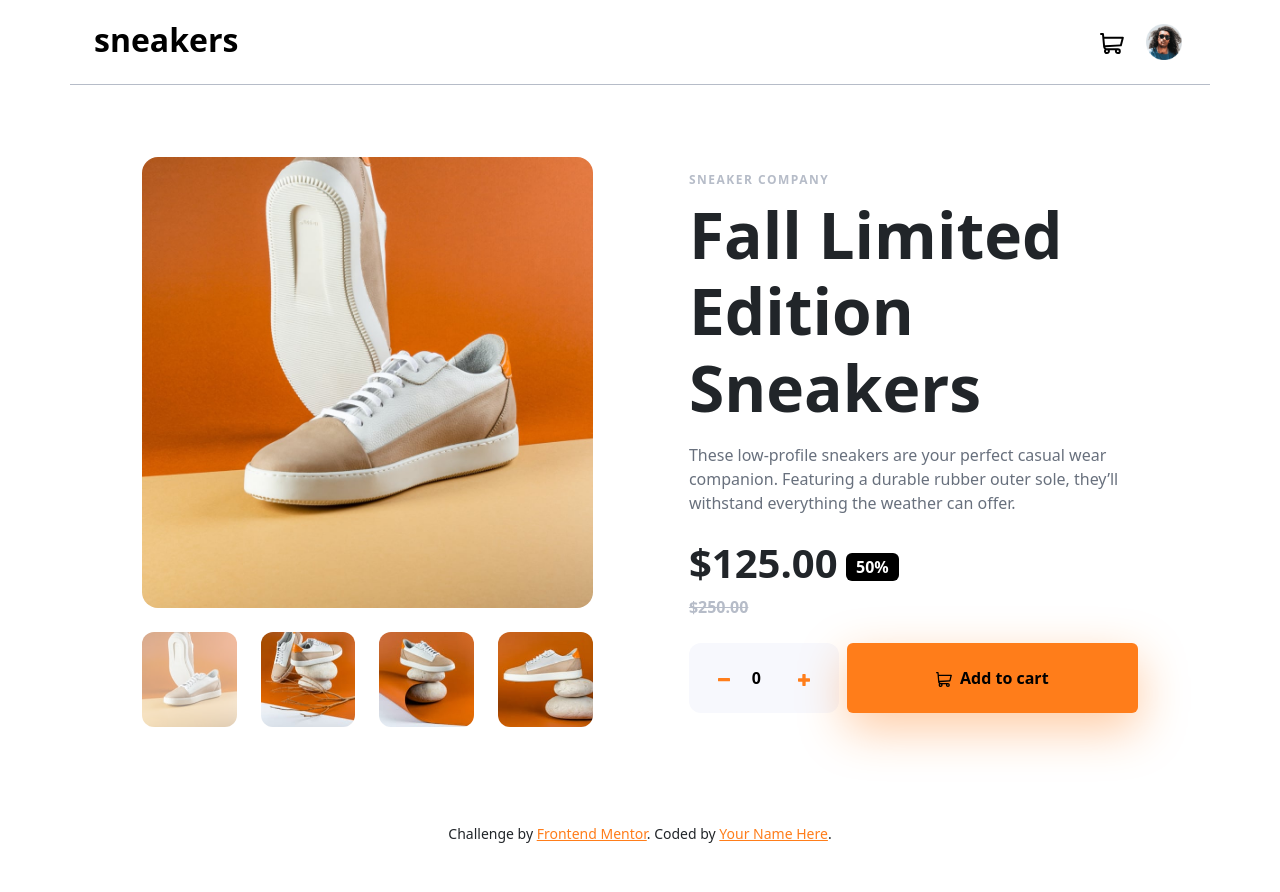
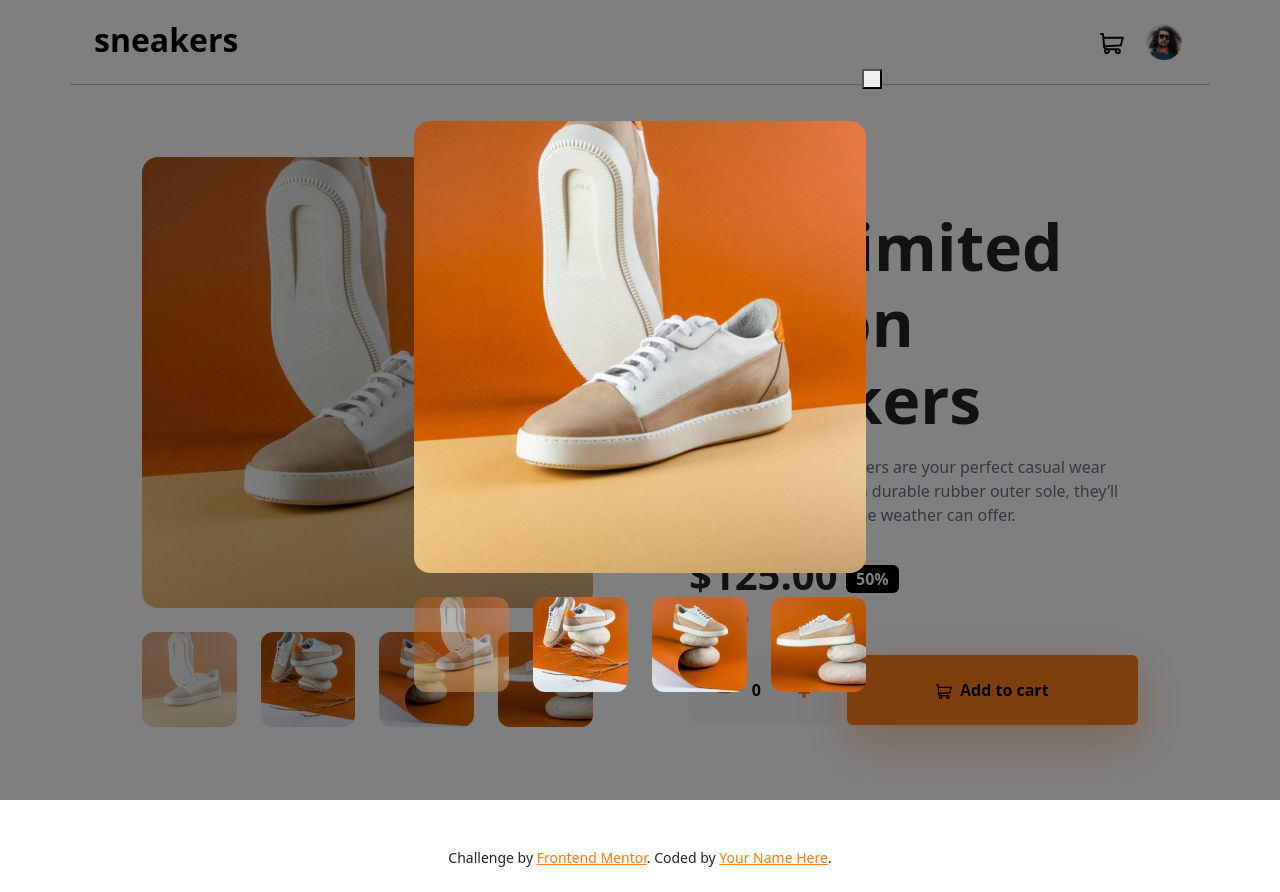
Before and after one commit to dev0xgenius/ecommerce-product-page, a React (Vite) app: page / in a window 1280 px wide. Both pictures are taken after a click on the button "Previous". Before the commit the page ends 868 px from the top, so only its background shows below. Built offline with nearby package versions, Linux system fonts and the light colour scheme.

Commit message:
Implement lightbox? Needed to delete local repo, so...

```diff
--- a/src/components/App.tsx
+++ b/src/components/App.tsx
@@ -27,7 +27,7 @@ export default function App() {
         <main>
           <Container fluid className="d-lg-flex align-items-center justify-content-between
             py-lg-2 p-xl-5 gap-xl-5">
-            <ProductShowCase />
+            <ProductShowCase modal={true}/>
             <ProductInfo />
           </Container>
         </main>
--- a/src/components/ProductShowCase/ProductShowCase.tsx
+++ b/src/components/ProductShowCase/ProductShowCase.tsx
@@ -5,11 +5,18 @@ import Row from 'react-bootstrap/Row'
 import Col from 'react-bootstrap/Col'
 import Carousel from 'react-bootstrap/Carousel'
 import Button from 'react-bootstrap/Button'
+import CloseButton from 'react-bootstrap/CloseButton'
+import Modal from 'react-bootstrap/Modal'
 
 import styles from './productShowCase.module.scss'
 
-export default function ProductShowCase() {
+interface Props {
+  modal: boolean
+}
+
+export default function ProductShowCase(props: Props) {
   const [index, setIndex] = useState(0);
+  const [modalOpen, setModalOpen] = useState(false);
 
   const prevIcon = (
     <Button className={styles.carouselIcon}>
@@ -35,6 +42,7 @@ export default function ProductShowCase() {
         <Carousel fade slide={false} activeIndex={index}
           onSelect={selectedIndex => setIndex(selectedIndex)}
           prevIcon={prevIcon} nextIcon={nextIcon} indicators={false}
+          onClick={() => setModalOpen(m => !m)}
           className="rounded-end-md-4 rounded-start-lg-4 overflow-hidden w-100"
         >
           <Carousel.Item>
@@ -74,6 +82,15 @@ export default function ProductShowCase() {
           <img src="src/assets/images/image-product-4-thumbnail.jpg" />
         </Button>
       </div>
+      <div className="d-none d-lg-block w-100 position-relative">
+        <Modal show={props.modal && modalOpen} onHide={() => setModalOpen(false)}
+          className="p-3 p-md-2 p-lg-0" centered>
+          <Modal.Header closeButton></Modal.Header>
+          <Modal.Body>
+            <ProductShowCase modal={false}/>
+          </Modal.Body>
+        </Modal>
+      </div>
     </Row>
   )
 }
--- a/src/scss/config/_base.scss
+++ b/src/scss/config/_base.scss
@@ -1,6 +1,5 @@
 @import 'global';
 
-// Optional parts
 @import "bootstrap/scss/utilities";
 $utilities: map-merge($utilities, (
   "position" : map-merge(map-get($utilities, "position"),(responsive: true)),
@@ -22,11 +21,14 @@ $badge-font-size: $h6-font-size;
 @import "bootstrap/scss/badge";
 
 @import "custom-nav";
+@import "bootstrap/scss/nav";
 
-@import "bootstrap/scss/nav";
 @import "bootstrap/scss/navbar";
 @import "bootstrap/scss/card";
 @import "bootstrap/scss/offcanvas";
 
+@import "custom-modal";
+@import "bootstrap/scss/modal";
+
 @import "bootstrap/scss/helpers";
 @import "bootstrap/scss/utilities/api";
--- /dev/null
+++ b/src/scss/config/_custom-modal.scss
@@ -0,0 +1,41 @@
+$modal-content-bg:                  transparent;
+$modal-inner-padding:               0;
+$modal-header-border-width:         0rem;
+$modal-content-border-width:        0rem;
+/*
+
+$modal-footer-margin-between:       .5rem !default;
+
+$modal-dialog-margin:               .5rem !default;
+$modal-dialog-margin-y-sm-up:       1.75rem !default;
+
+$modal-title-line-height:           $line-height-base !default;
+
+$modal-content-color:               null !default;
+$modal-content-border-color:        var(--#{$prefix}border-color-translucent) !default;
+$modal-content-border-radius:       var(--#{$prefix}border-radius-lg) !default;
+$modal-content-inner-border-radius: subtract($modal-content-border-radius, $modal-content-border-width) !default;
+$modal-content-box-shadow-xs:       var(--#{$prefix}box-shadow-sm) !default;
+$modal-content-box-shadow-sm-up:    var(--#{$prefix}box-shadow) !default;
+
+$modal-backdrop-bg:                 $black !default;
+$modal-backdrop-opacity:            .5 !default;
+
+$modal-header-border-color:         var(--#{$prefix}border-color) !default;
+$modal-header-padding-y:            $modal-inner-padding !default;
+$modal-header-padding-x:            $modal-inner-padding !default;
+$modal-header-padding:              $modal-header-padding-y $modal-header-padding-x !default; // Keep this for backwards compatibility
+
+$modal-footer-bg:                   null !default;
+$modal-footer-border-color:         $modal-header-border-color !default;
+$modal-footer-border-width:         $modal-header-border-width !default;
+
+$modal-sm:                          300px !default;
+$modal-md:                          500px !default;
+$modal-lg:                          800px !default;
+$modal-xl:                          1140px !default;
+
+$modal-fade-transform:              translate(0, -50px) !default;
+$modal-show-transform:              none !default;
+$modal-transition:                  transform .3s ease-out !default;
+$modal-scale-transform:             scale(1.02) !default; */
```
Also changed, not shown: src/components/CustomCarousel/CustomCarousel.tsx (added, +52 -0 lines).
